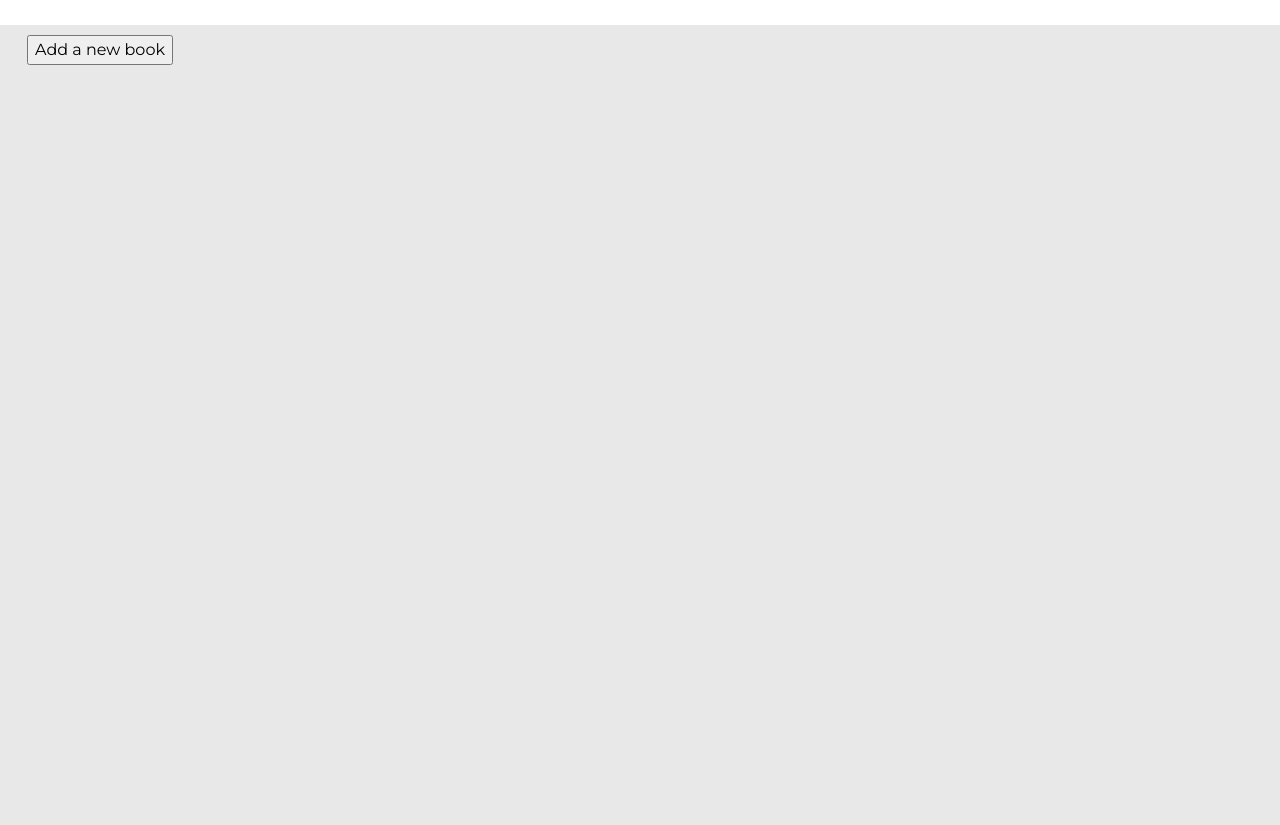
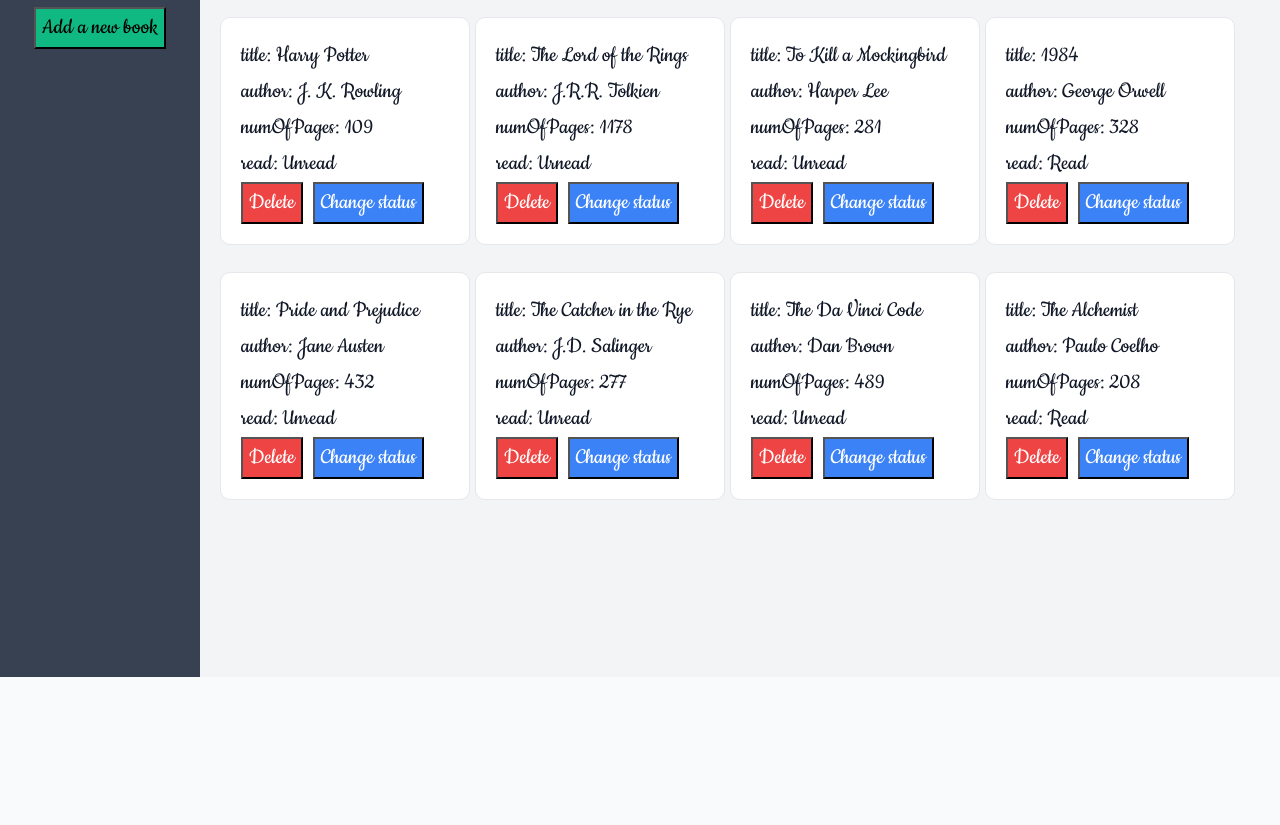
Before and after one commit to Luciano-Medici/library, a plain HTML site: page index.html in a window 1280 px wide. Shown: the part 123-948 px from the top of the page. After the commit the page ends 800 px from the top, so only its background shows below. Drawn offline with Linux system fonts and the light colour scheme.

Commit message:
Add styles to the library

```diff
--- a/index.html
+++ b/index.html
@@ -6,7 +6,7 @@
     <link rel="stylesheet" href="./styles.css">
     <link rel="preconnect" href="https://fonts.googleapis.com">
     <link rel="preconnect" href="https://fonts.gstatic.com" crossorigin>
-    <link href="https://fonts.googleapis.com/css2?family=Montserrat:ital,wght@0,100..900;1,100..900&display=swap" rel="stylesheet">
+    <link href="https://fonts.googleapis.com/css2?family=Cookie&display=swap" rel="stylesheet">
     <title>Library</title>
 </head>
 <body>
--- a/script.js
+++ b/script.js
@@ -91,7 +91,7 @@
 confirmBtn.addEventListener("click", (event) =>{
     let status;
     if (bookReadIt.checked){
-        status = "Read it"
+        status = "Read"
     } else {
         status = "Unread"
     }
@@ -100,3 +100,13 @@
     event.preventDefault();
     dialog.close();
 })
+
+addBookToLibrary("Harry Potter", "J. K. Rowling", "109", "Unread");
+addBookToLibrary("The Lord of the Rings", "J.R.R. Tolkien", "1178", "Urnead");
+addBookToLibrary("To Kill a Mockingbird", "Harper Lee", "281", "Unread");
+addBookToLibrary("1984", "George Orwell", "328", "Read");
+addBookToLibrary("Pride and Prejudice", "Jane Austen", "432", "Unread");
+addBookToLibrary("The Catcher in the Rye", "J.D. Salinger", "277", "Unread");
+addBookToLibrary("The Da Vinci Code", "Dan Brown", "489", "Unread");
+addBookToLibrary(" The Alchemist", "Paulo Coelho", "208", "Read");
+showLibrary(myLibrary);
--- a/styles.css
+++ b/styles.css
@@ -52,29 +52,61 @@
     isolation: isolate;
 }
 
+html{
+    font-size: 16px;
+}
+
+:root{
+    --general-background: #F9FAFB;
+    --header-background: #1F2937;
+    --header-color: #FFFFFF;
+    --sidebar-background: #374151;
+    --main-backgorund: #F3F4F6;
+    --button-background: #10B981;
+    --button-background-hover: #059669;
+    --cards-background: #FFFFFF;
+    --cards-border: 1px solid #E5E7EB;
+    --text-color: #111827;
+    --delete-button-background: #EF4444;
+    --delete-button-background-hover: #DC2626;
+    --status-button-background: #3B82F6;
+    --status-button-background-hover: #2563EB;
+    --button-color: #FFFFFF;
+}
+
 /* My styles */
 
 body{
-    font-family: "Montserrat", sans-serif;
-    width: 100vw;
+    font-family: "Cookie", cursive;
+    display: grid;
+    grid-template-rows: 1fr 10fr;
+    max-height: 100vh;
+    color: var(--text-color);
+    background-color: var(--general-background);
 }
 
-#books{
+.main{
     display: grid;
-    grid-template-rows: 1fr;
+    grid-template-columns: repeat(auto-fit, 250px);
+    grid-auto-rows: 250px;
+    gap: 5px;
+    overflow: scroll;
+    background-color: var(--main-backgorund);
 }
+
 .card{
     padding: 20px;
     margin: 10px 0;
-    background-color: white;
-    border: 1px solid black;
+    background-color: var(--cards-background);
+    border: var(--cards-border);
     border-radius: 10px;
+    height: max-content;
 }
 
 .grid{
     display: grid;
     grid-template-columns: 200px 1fr;
-    grid-template-rows: 100vh;
+    grid-template-rows: 1fr;
 }
 
 .header, .side{
@@ -84,13 +116,25 @@
 }
 
 .header{
-    padding: 50px;
-    background-color: white;
+    font-size: 2.5rem;
+    background-color: var(--header-background);
+    color: var(--header-color);
+}
+
+.side{
+    background-color: var(--sidebar-background);
+    >button{
+        background-color: var(--button-background);
+    }
+    >button:hover{
+        background-color: var(--button-background-hover);
+        cursor: pointer;
+    }
 }
 
 .side, .main{
+    font-size: 1.5rem;
     padding: 10px 20px;
-    background-color: rgb(232, 232, 232);
 }
 
 dialog {
@@ -104,3 +148,22 @@
     display: grid;
     gap: 10px;
 }
+
+.card>button:first-of-type{
+    background-color: var(--delete-button-background);
+    color: var(--button-color);
+    margin-right: 10px;
+}
+
+.card>button:first-of-type:hover{
+    background-color: var(--delete-button-background-hover);
+}
+
+.card>button:last-child{
+    background-color: var(--status-button-background);
+    color: var(--button-color);
+}
+
+.card>button:last-child:hover{
+    background-color: var(--status-button-background-hover);
+}
```
